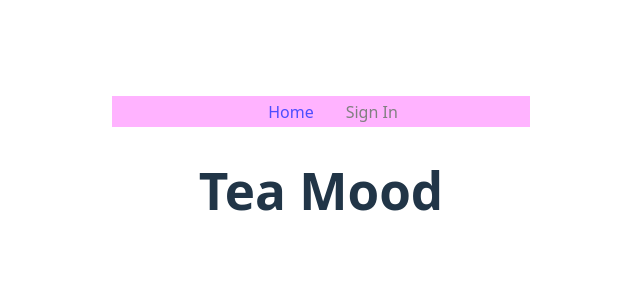
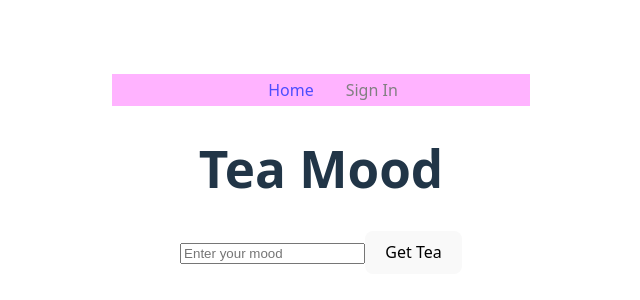
Before and after one commit to cdang730/TeaMood-Hack110, a React (Vite) app in the folder tea-mood/: page / in a window 1280 px wide. Shown: the part 226-526 px from the top of the page, without its empty margins (319-959 px from the left). Built offline with nearby package versions, Linux system fonts and the light colour scheme; no server answers.

Commit message:
implemented backend with frontend

```diff
--- a/tea-mood/src/App.jsx
+++ b/tea-mood/src/App.jsx
@@ -5,13 +5,39 @@ import NavBar from './components/Navbar.jsx'
 import Login from './pages/Login.jsx'
 
 function Home() {
+  //Sets default mood and result
+  const [mood, setMood] = useState('');
+  const [tea, setTea] = useState("");
+  const [result, setResult] = useState(null);
+
+  const handleSubmit = async (e) => {
+    e.preventDefault();
+
+    const res = await fetch("http://localhost:8000/mood/", {
+      method: "POST",
+      headers: {"Content-Type": "application/json"},
+      body: JSON.stringify({ mood }),
+    })
+    const data = await res.json();
+    setResult(data);
+  };
 
   return (
     <>
       <h1>Tea Mood</h1>
+      <form onSubmit={handleSubmit}>
+        <input type='text' value={mood} onChange={(e) => setMood(e.target.value)} placeholder='Enter your mood'/>
+        <button type="submit">Get Tea</button>
+      </form>
+      {result && <h2>{result.message}</h2>}
     </>
   )
 }
+function App (){
+
+}
+
+
 function NavBarApp(){
   return(
     <Router>
@@ -25,6 +51,8 @@ function NavBarApp(){
 }
 export default function MyApp(){
     return(
+      <div>
         <NavBarApp/>
+      </div>
     )
 }
```
Also changed, not shown: 1 other file (tests, documents, lock files or other folders).
